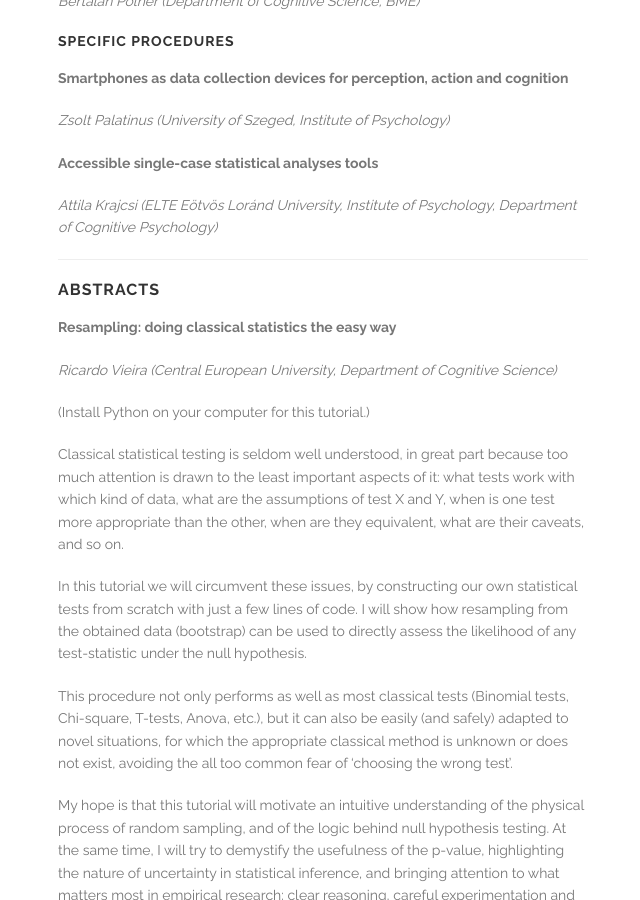
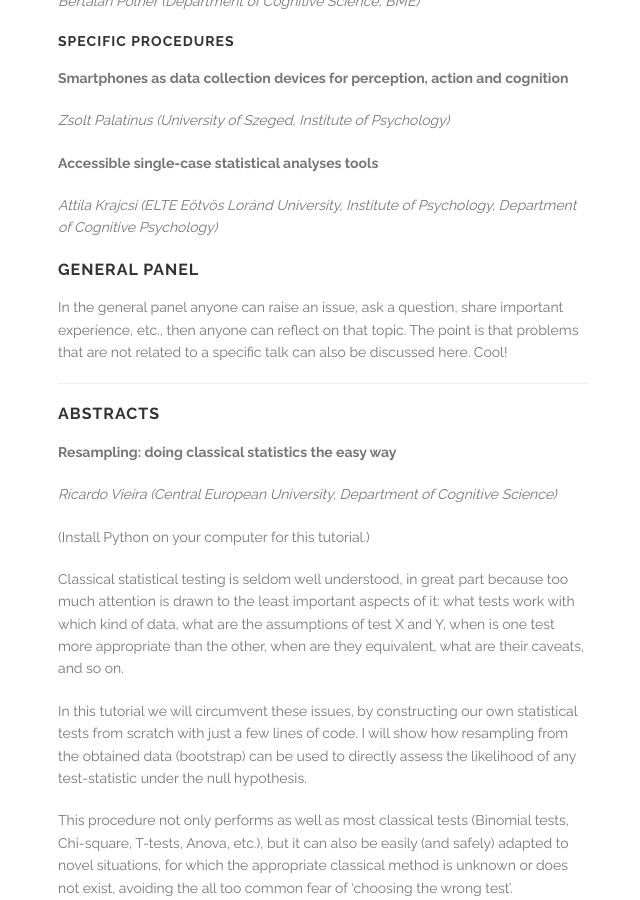
Before and after one commit to cogstat/cogstat_website, a Jekyll site: the page built from best_practices_symposium/program.md, in a window 1280 px wide and 900 px high, scrolled down 1504 px. Shown: the whole window, without its empty margins (37-677 px from the left). Built offline with Jekyll 4.4.1, drawn with Linux system fonts in a browser that asks for light colours.

Commit message:
Update program.md

```diff
--- a/best_practices_symposium/program.md
+++ b/best_practices_symposium/program.md
@@ -71,6 +71,10 @@ _Zsolt Palatinus (University of Szeged, Institute of Psychology)_
 __Accessible single-case statistical analyses tools__
 
 _Attila Krajcsi (ELTE Eötvös Loránd University, Institute of Psychology, Department of Cognitive Psychology)_
+
+### General panel
+
+In the general panel anyone can raise an issue, ask a question, share important experience, etc., then anyone can reflect on that topic. The point is that problems that are not related to a specific talk can also be discussed here. Cool!
 
 ---
 
```
